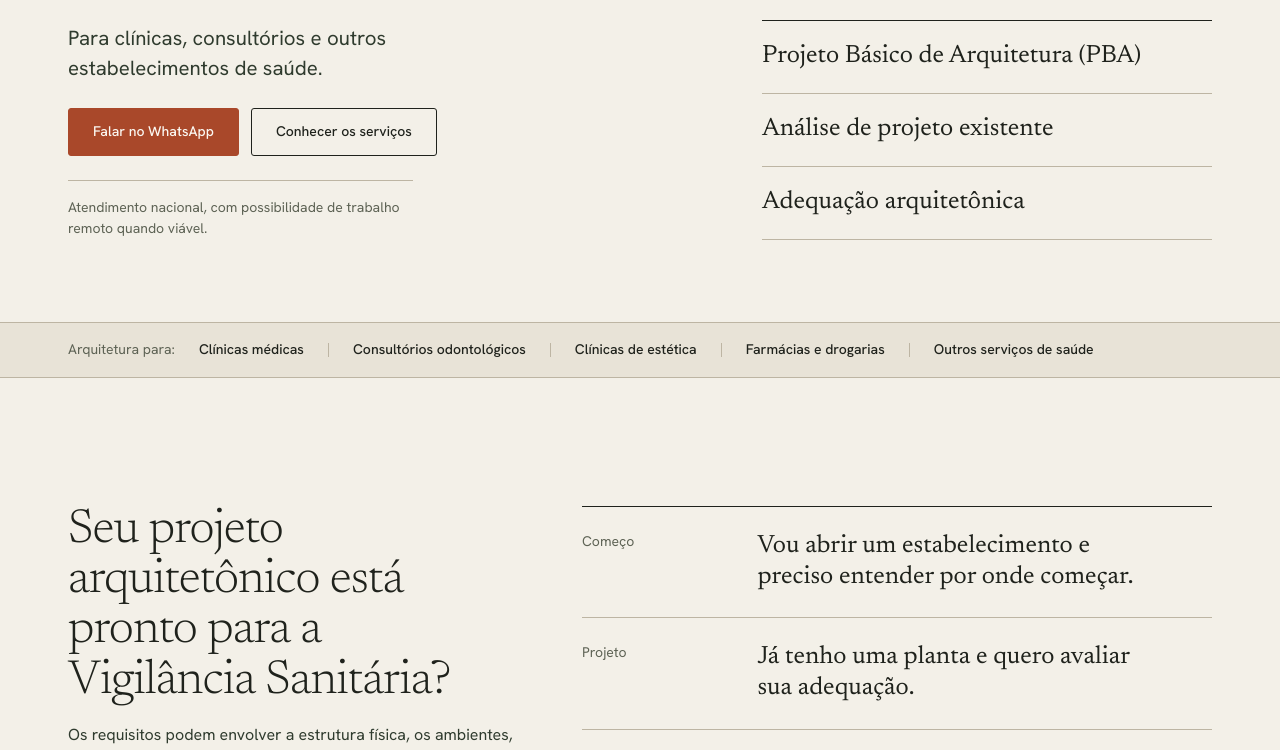
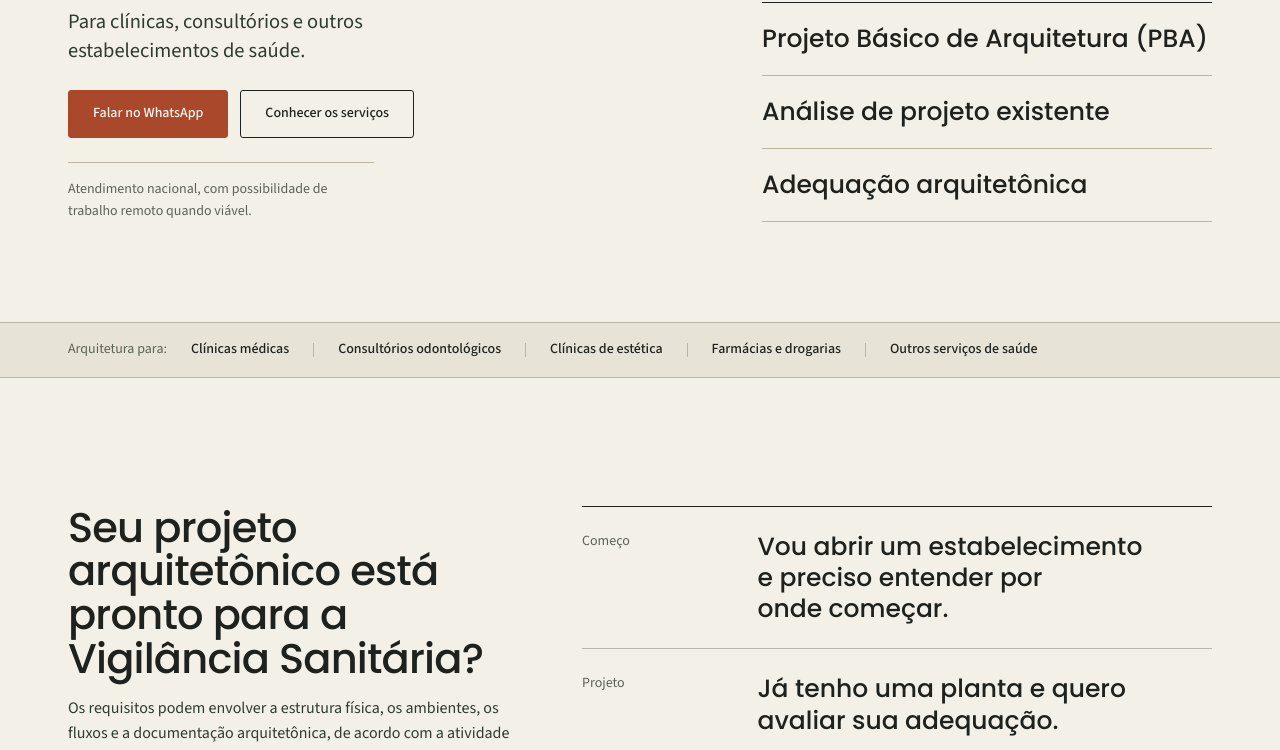
Before and after one commit to laisdpmas-rgb/regularizasaudearq, a plain HTML site: page index.html in a window 1280 px wide. Shown: the part 422-1172 px from the top of the page. Drawn offline with Linux system fonts and the light colour scheme.

Commit message:
Volta à Poppins nos títulos e Source Sans no texto (troca a Newsreader)
Co-Authored-By: Claude Sonnet 5.5 <noreply@anthropic.com>
Claude-Session: https://claude.ai/code/session_018v8Z9YAoAemtFGiRVZhQxc

```diff
--- a/assets/css/style.css
+++ b/assets/css/style.css
@@ -1,23 +1,23 @@
-/* Hallmark · shape: Index-First · genre: editorial · theme: atelier (brand colours kept; Sentient unreachable, Newsreader 300 stands in) · redesign: full
- * paper: oklch(95% 0.012 92) · accent: oklch(50% 0.14 40) · display: Newsreader · body: Hanken Grotesk · hero: Settled · nav: edge-aligned · footer: statement · signature: the three services as a ruled index under the headline
+/* Hallmark · shape: Index-First · genre: editorial · theme: atelier (brand colours kept; display face by the owner's choice) · redesign: full
+ * paper: oklch(95% 0.012 92) · accent: oklch(50% 0.14 40) · display: Poppins · body: Source Sans 3 · hero: Settled · nav: edge-aligned · footer: statement · signature: the three services as a ruled index under the headline
  * axes: light/roman-serif/warm · posture: restrained · contrast: pass · fold: pass · copy: verbatim · v2.0.0 */
 /* Hallmark · pre-emit critique: P4 H4 E3 S3 R4 V3 · weakest: S, services stay a list of six; split by hairlines, no cards, the form is the one raised object */
 /* Hallmark · waive 58 · the words are the owner's (copy: verbatim); the page keeps all 1.3k words and sets them in short columns */
 /* Hallmark · waive 44c, 49b · the hero ends above the segment strip that closes the first screen; the three service names are content that wraps at 320px
  * Hallmark · waive 58, 77, 79 on privacidade.html · a legal document, not a landing page; its length is the text
  * Hallmark · waive 59 · the segment strip is a band, not a section; the page is nine sections plus it
- * Hallmark · waive 1 · Newsreader 300 for display: Sentient (the theme face) could not be downloaded in this environment */
+ * Hallmark · waive 1 · Poppins for display: the owner chose it over Newsreader and the theme face, and it is the face of the site's first version */
 @import url("./tokens.css");
 @import url("./base.css");
 
-@font-face{font-family:"Newsreader";font-weight:200 800;font-style:normal;font-display:swap;src:url("/assets/fonts/newsreader-latin-wght-normal.woff2") format("woff2")}
-@font-face{font-family:"Hanken Grotesk";font-weight:100 900;font-style:normal;font-display:swap;src:url("/assets/fonts/hanken-grotesk-latin-wght-normal.woff2") format("woff2")}
+@font-face{font-family:"Poppins";font-weight:500;font-style:normal;font-display:swap;src:url("/assets/fonts/poppins-latin-500-normal.woff2") format("woff2")}
+@font-face{font-family:"Source Sans 3";font-weight:200 900;font-style:normal;font-display:swap;src:url("/assets/fonts/source-sans-3-latin-wght-normal.woff2") format("woff2")}
 
 /* base additions */
 .wrap{width:100%;max-width:var(--container);margin-inline:auto;padding-inline:var(--gutter)}
 .serif{font-family:var(--font-display)}
 h1,h2,h3{color:var(--color-ink);font-weight:var(--display-weight)}
-h3{font-weight:400}
+h3{font-weight:500}
 body{background:var(--color-paper)}
 
 /* controls */
@@ -58,7 +58,7 @@ body{background:var(--color-paper)}
 .micro-note{grid-column:1;margin-top:var(--space-lg);padding-top:var(--space-md);border-top:var(--rule-hair) solid var(--color-rule);font-size:var(--text-sm);color:var(--color-muted);max-width:44ch}
 .hero-index{list-style:none;margin:0;padding:0;grid-column:2;grid-row:2/5;align-self:end;border-top:1px solid var(--color-ink)}
 .hero-index li{border-bottom:var(--rule-hair) solid var(--color-rule)}
-.hero-index a{display:flex;align-items:center;min-height:72px;padding:var(--space-md) 0;font-family:var(--font-display);font-weight:400;font-size:var(--text-xl);line-height:1.2;color:var(--color-ink);text-decoration:none;transition:transform var(--dur-short) var(--ease-out)}
+.hero-index a{display:flex;align-items:center;min-height:72px;padding:var(--space-md) 0;font-family:var(--font-display);font-weight:500;font-size:var(--text-xl);line-height:1.2;color:var(--color-ink);text-decoration:none;transition:transform var(--dur-short) var(--ease-out)}
 .hero-index a:hover{transform:translateX(8px)}
 
 /* segment strip */
@@ -96,7 +96,7 @@ body{background:var(--color-paper)}
 .feature-band p{margin-top:var(--space-md);color:var(--color-brand-soft);max-width:52ch}
 .features{display:grid;grid-template-columns:repeat(4,minmax(0,1fr));gap:var(--gap-columns);border-top:var(--rule-hair) solid var(--color-rule-dark)}
 .feature{padding-top:var(--space-md)}
-.feature b{display:block;font-family:var(--font-display);font-weight:400;font-size:var(--text-xl);line-height:1.2}
+.feature b{display:block;font-family:var(--font-display);font-weight:500;font-size:var(--text-xl);line-height:1.2}
 .feature span{display:block;margin-top:var(--space-xs);font-size:var(--text-sm);color:var(--color-brand-soft)}
 
 /* steps: timetable */
--- a/assets/css/tokens.css
+++ b/assets/css/tokens.css
@@ -1,8 +1,8 @@
 :root {
   --space-3xs: 2px; --space-2xs: 4px; --space-xs: 8px; --space-sm: 12px; --space-md: 16px; --space-lg: 24px; --space-xl: 40px; --space-2xl: 64px; --space-3xl: 96px; --space-4xl: 144px;
   --text-xs: 0.8125rem; --text-sm: 0.875rem; --text-md: 1rem; --text-lg: 1.25rem; --text-xl: 1.5625rem; --text-2xl: 1.953rem; --text-3xl: 2.441rem;
-  --text-display-s: clamp(2.25rem, 4vw + 0.5rem, 3.75rem); --text-display: clamp(2.5rem, 4.4vw + 1rem, 5rem);
-  --text-section: clamp(2rem, 2.5vw + 1rem, 3.25rem); --text-title: clamp(1.25rem, 0.75vw + 0.875rem, 1.625rem); --text-lead: clamp(1.125rem, 0.35vw + 1rem, 1.3125rem);
+  --text-display-s: clamp(2rem, 3vw + 0.5rem, 3.25rem); --text-display: clamp(2.25rem, 3.4vw + 1rem, 4.25rem);
+  --text-section: clamp(1.75rem, 2vw + 1rem, 2.75rem); --text-title: clamp(1.25rem, 0.75vw + 0.875rem, 1.625rem); --text-lead: clamp(1.125rem, 0.35vw + 1rem, 1.3125rem);
   --ease-out: cubic-bezier(0.16, 1, 0.3, 1); --ease-in: cubic-bezier(0.7, 0, 0.84, 0); --ease-in-out: cubic-bezier(0.65, 0, 0.35, 1);
   --dur-micro: 120ms; --dur-short: 220ms; --dur-long: 420ms;
   --color-error: #8A2D1D; --color-success: #2F5E3A;
@@ -15,7 +15,7 @@
   --color-brand: #2F3B2E; --color-brand-ink: #F3F0E8; --color-brand-soft: #C9CFC2;
   --color-accent: #A9482A; --color-accent-dark: #8F3C22; --color-accent-ink: #FBF8F2; --color-focus: #2F3B2E;
   --color-glass: rgb(243 240 232 / 0.94); --color-shade: rgb(31 34 28 / 0.22); --color-rule-dark: rgb(189 181 163 / 0.35);
-  --font-display: "Newsreader", Georgia, "Times New Roman", serif; --font-body: "Hanken Grotesk", ui-sans-serif, system-ui, sans-serif; --font-outlier: var(--font-body);
+  --font-display: "Poppins", ui-sans-serif, system-ui, sans-serif; --font-body: "Source Sans 3", ui-sans-serif, system-ui, sans-serif; --font-outlier: var(--font-body);
   --radius-card: 0; --radius-pill: 3px; --rule-hair: 1px; --shadow-card: none;
-  --tracking-display: -0.018em; --display-weight: 300;
+  --tracking-display: -0.02em; --display-weight: 500;
 }
--- a/index.html
+++ b/index.html
@@ -19,8 +19,8 @@
   <meta property="og:site_name" content="Regulariza Saúde">
   <meta name="author" content="Laís Abreu Arquitetura">
   <link rel="icon" href="/favicon.svg" type="image/svg+xml"><link rel="icon" href="/favicon.ico" sizes="48x48"><link rel="apple-touch-icon" href="/assets/favicon/apple-touch-icon.png"><link rel="manifest" href="/assets/favicon/site.webmanifest">
-  <link rel="preload" href="/assets/fonts/newsreader-latin-wght-normal.woff2" as="font" type="font/woff2" crossorigin>
-  <link rel="preload" href="/assets/fonts/hanken-grotesk-latin-wght-normal.woff2" as="font" type="font/woff2" crossorigin>
+  <link rel="preload" href="/assets/fonts/poppins-latin-500-normal.woff2" as="font" type="font/woff2" crossorigin>
+  <link rel="preload" href="/assets/fonts/source-sans-3-latin-wght-normal.woff2" as="font" type="font/woff2" crossorigin>
   <link rel="stylesheet" href="/assets/css/style.css">
 </head>
 <body>
```
Also changed, not shown: privacidade.html (+2 -2 lines), assets/fonts/hanken-grotesk-latin-wght-normal.woff2 (deleted), assets/fonts/license-hankengrotesk-ofl.txt (deleted), assets/fonts/license-newsreader-ofl.txt (deleted), assets/fonts/newsreader-latin-wght-normal.woff2 (deleted).
